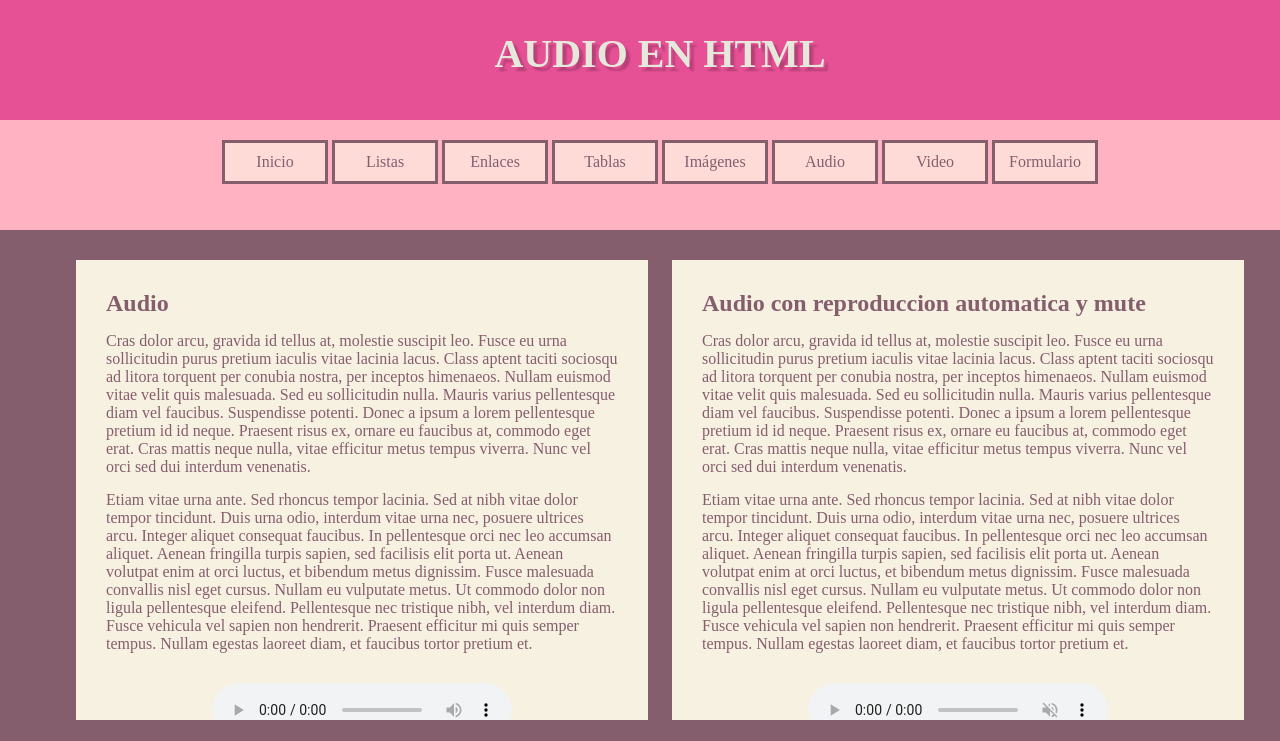
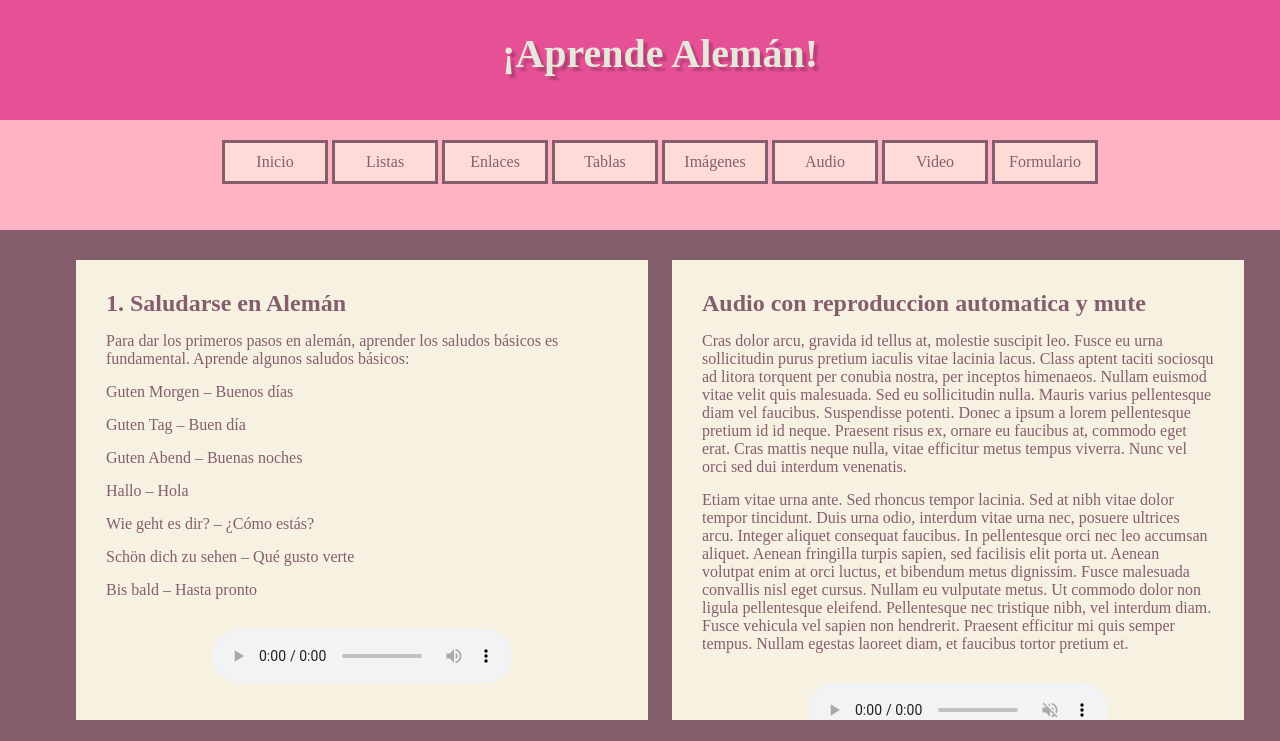
Before and after one commit to SaraTeuber/sarateuber.github.io, a plain HTML site: page html/audio.html in a window 1280 px wide. Shown: the top 741 px of the page. Drawn offline with Linux system fonts and the light colour scheme.

Commit message:
Update audio.html

```diff
--- a/html/audio.html
+++ b/html/audio.html
@@ -30,7 +30,7 @@
     </head>
     <body>
     <header>
-       <h1>AUDIO EN HTML</h1>
+       <h1>¡Aprende Alemán!</h1>
         </header>
        <nav>
 		<ul>
@@ -48,9 +48,15 @@
 
         <main>
         <section>
-            <h2  id="sec1">Audio</h2>
-            <p>Cras dolor arcu, gravida id tellus at, molestie suscipit leo. Fusce eu urna sollicitudin purus pretium iaculis vitae lacinia lacus. Class aptent taciti sociosqu ad litora torquent per conubia nostra, per inceptos himenaeos. Nullam euismod vitae velit quis malesuada. Sed eu sollicitudin nulla. Mauris varius pellentesque diam vel faucibus. Suspendisse potenti. Donec a ipsum a lorem pellentesque pretium id id neque. Praesent risus ex, ornare eu faucibus at, commodo eget erat. Cras mattis neque nulla, vitae efficitur metus tempus viverra. Nunc vel orci sed dui interdum venenatis.</p>
-			<p>Etiam vitae urna ante. Sed rhoncus tempor lacinia. Sed at nibh vitae dolor tempor tincidunt. Duis urna odio, interdum vitae urna nec, posuere ultrices arcu. Integer aliquet consequat faucibus. In pellentesque orci nec leo accumsan aliquet. Aenean fringilla turpis sapien, sed facilisis elit porta ut. Aenean volutpat enim at orci luctus, et bibendum metus dignissim. Fusce malesuada convallis nisl eget cursus. Nullam eu vulputate metus. Ut commodo dolor non ligula pellentesque eleifend. Pellentesque nec tristique nibh, vel interdum diam. Fusce vehicula vel sapien non hendrerit. Praesent efficitur mi quis semper tempus. Nullam egestas laoreet diam, et faucibus tortor pretium et.</p>
+            <h2  id="sec1">1. Saludarse en Alemán</h2>
+            <p>Para dar los primeros pasos en alemán, aprender los saludos básicos es fundamental. Aprende algunos saludos básicos:</p>
+            <p>Guten Morgen – Buenos días</p>
+            <p>Guten Tag – Buen día</p>
+            <p>Guten Abend – Buenas noches</p>
+            <p>Hallo – Hola</p>
+            <p>Wie geht es dir? – ¿Cómo estás?</p>
+            <p>Schön dich zu sehen – Qué gusto verte</p>
+            <p>Bis bald – Hasta pronto</p>
             <audio controls>
             <source src="../medios/audio/lazy.mp3" type="audio/mp3">
                 Tu navegador no soporta el formato de audio mp3.
```
